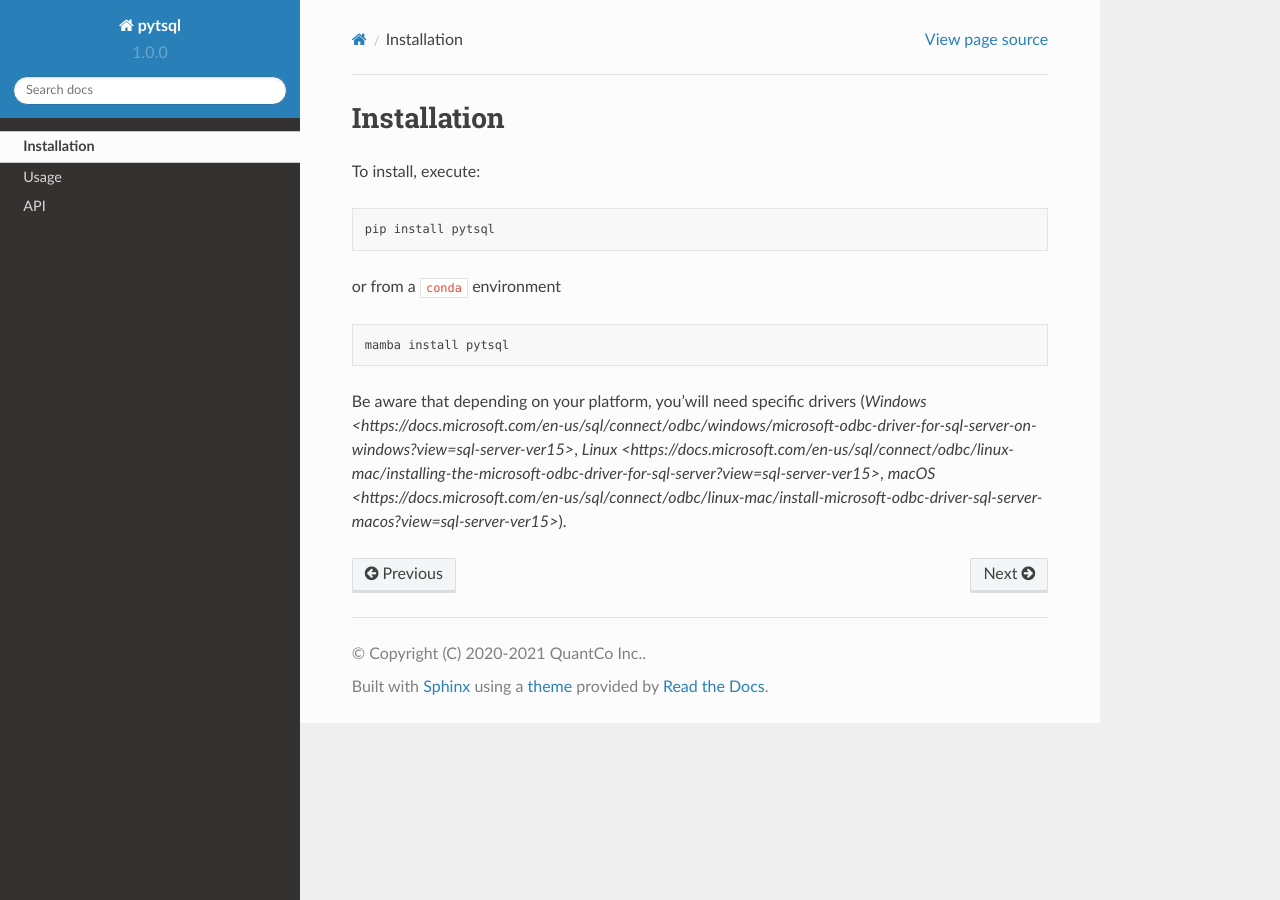
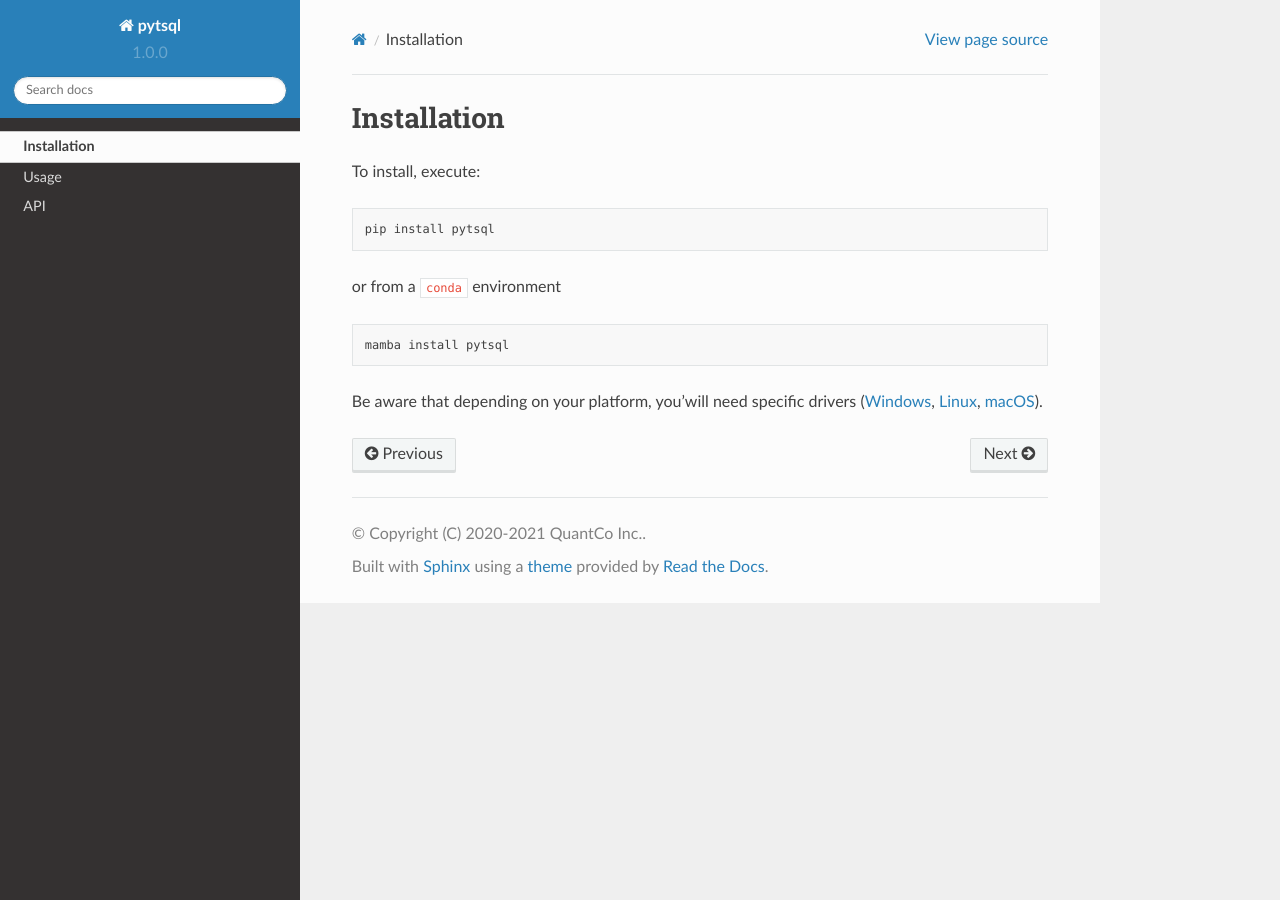
Before and after one commit to Quantco/pytsql, a Sphinx documentation site: the page built from docs/source/installation.rst, in a window 1280 px wide. Built offline with Sphinx 7.4.7 and the Read the Docs theme 2.0.0, drawn with Linux system fonts in a browser that asks for light colours.

Commit message:
Fix links for real.

```diff
--- a/docs/source/installation.rst
+++ b/docs/source/installation.rst
@@ -13,4 +13,4 @@
 
     mamba install pytsql
 
-Be aware that depending on your platform, you'will need specific drivers (`Windows <https://docs.microsoft.com/en-us/sql/connect/odbc/windows/microsoft-odbc-driver-for-sql-server-on-windows?view=sql-server-ver15>`, `Linux <https://docs.microsoft.com/en-us/sql/connect/odbc/linux-mac/installing-the-microsoft-odbc-driver-for-sql-server?view=sql-server-ver15>`, `macOS <https://docs.microsoft.com/en-us/sql/connect/odbc/linux-mac/install-microsoft-odbc-driver-sql-server-macos?view=sql-server-ver15>`).
+Be aware that depending on your platform, you'will need specific drivers (`Windows <https://docs.microsoft.com/en-us/sql/connect/odbc/windows/microsoft-odbc-driver-for-sql-server-on-windows?view=sql-server-ver15>`_, `Linux <https://docs.microsoft.com/en-us/sql/connect/odbc/linux-mac/installing-the-microsoft-odbc-driver-for-sql-server?view=sql-server-ver15>`_, `macOS <https://docs.microsoft.com/en-us/sql/connect/odbc/linux-mac/install-microsoft-odbc-driver-sql-server-macos?view=sql-server-ver15>`_).
--- a/docs/source/usage.rst
+++ b/docs/source/usage.rst
@@ -4,7 +4,7 @@
 ``pytsql`` is tailored to run with MSSQL. Other sql dialects are not supported.
 
 The main function of interest is ``execute``. It requires a ``sqlalchemy``
-`Engine <https://docs.sqlalchemy.org/en/14/core/engines.html>`
+`Engine <https://docs.sqlalchemy.org/en/14/core/engines.html>`_
 object as well as the path to a sql script. A typical use case might look as follows:
 
 .. code-block:: python
```
